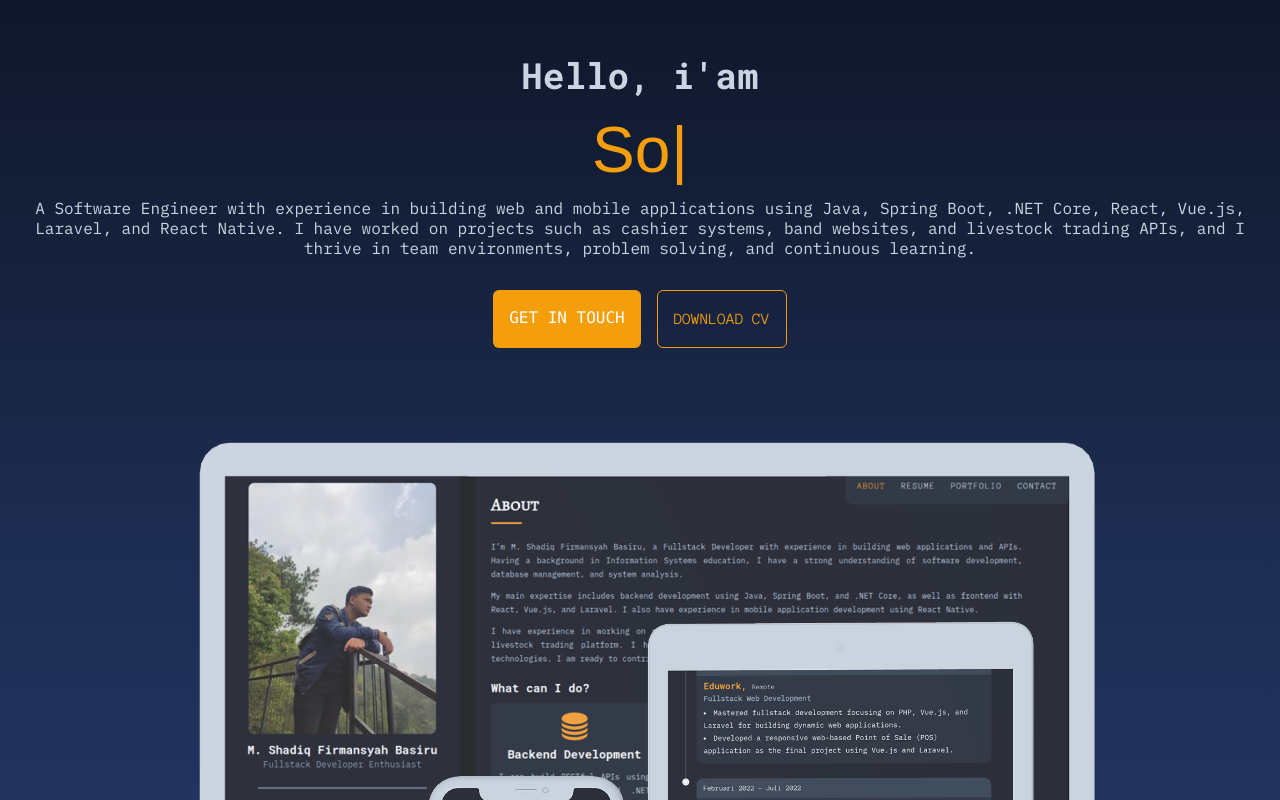
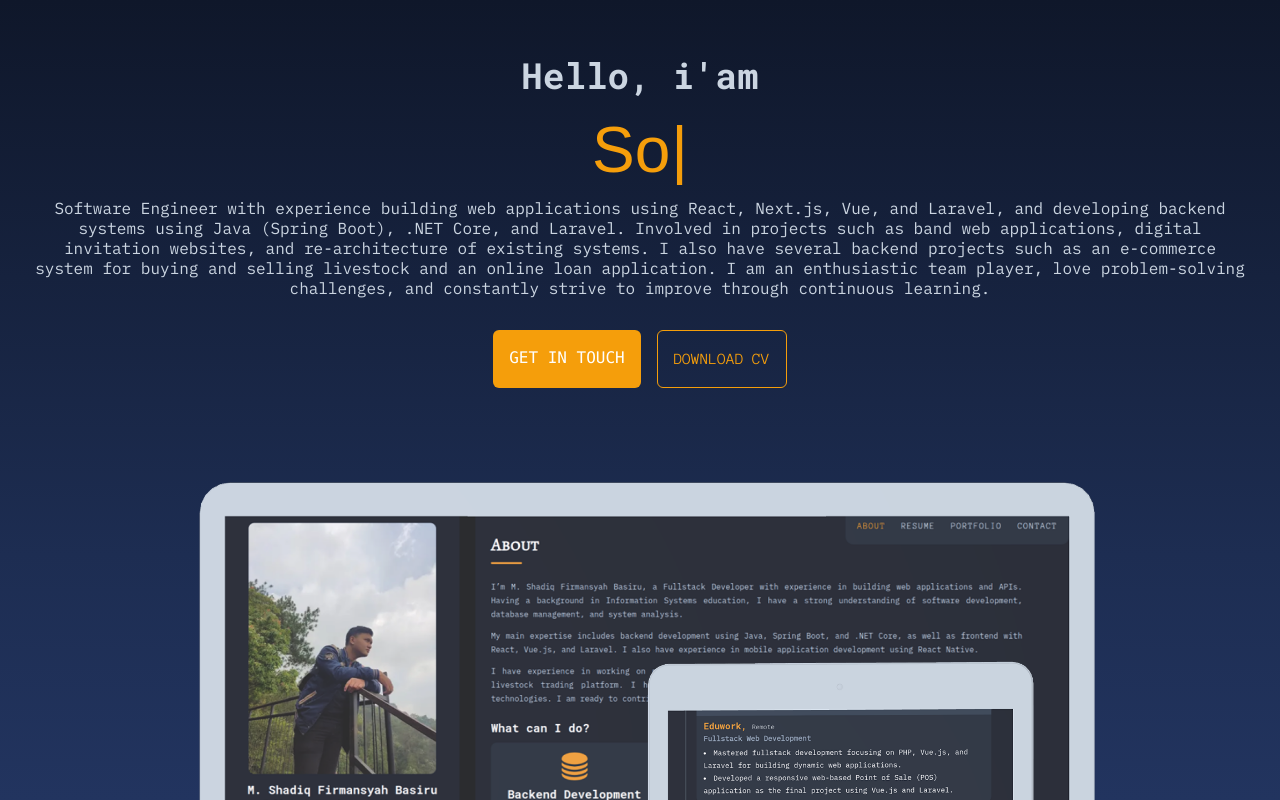
Before and after one commit to shodiqbasiru/SbSite, a Next.js app: page / in a window 1280 px wide. Built offline with nearby package versions, Linux system fonts and the light colour scheme; a web font is replaced by a local one.

Commit message:
improve short about me

```diff
--- a/src/app/page.tsx
+++ b/src/app/page.tsx
@@ -13,11 +13,15 @@ export default function Page() {
           </h2>
           <TypeWriterText />
           <p className="mx-auto max-w-full font-body text-sm text-slate-300 md:text-[16px] xl:max-w-[1300px]">
-            A Software Engineer with experience in building web and mobile
-            applications using Java, Spring Boot, .NET Core, React, Vue.js,
-            Laravel, and React Native. I have worked on projects such as cashier
-            systems, band websites, and livestock trading APIs, and I thrive in
-            team environments, problem solving, and continuous learning.
+            Software Engineer with experience building web applications using
+            React, Next.js, Vue, and Laravel, and developing backend systems
+            using Java (Spring Boot), .NET Core, and Laravel. Involved in
+            projects such as band web applications, digital invitation websites,
+            and re-architecture of existing systems. I also have several backend
+            projects such as an e-commerce system for buying and selling
+            livestock and an online loan application. I am an enthusiastic team
+            player, love problem-solving challenges, and constantly strive to
+            improve through continuous learning.
           </p>
         </div>
 
```
